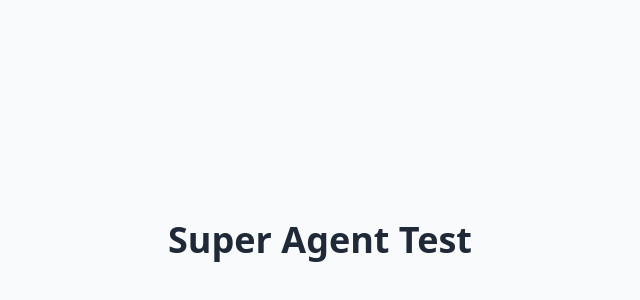
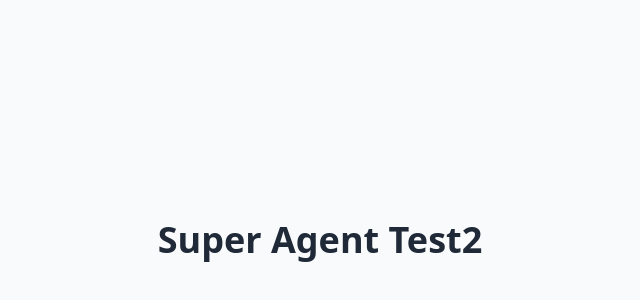
Before and after one commit to cittan/next-ai, a Next.js app in the folder frontend/: page / in a window 1280 px wide. Shown: the part 160-460 px from the top of the page, without its empty margins (320-960 px from the left). Built offline with nearby package versions, Linux system fonts and the light colour scheme.

Commit message:
测试推送2

```diff
--- a/frontend/app/page.tsx
+++ b/frontend/app/page.tsx
@@ -1,7 +1,7 @@
 export default function Home() {
   return (
     <main className="min-h-screen flex items-center justify-center bg-gray-50">
-      <h1 className="text-4xl font-bold text-gray-800">Super Agent Test</h1>
+      <h1 className="text-4xl font-bold text-gray-800">Super Agent Test2</h1>
     </main>
   );
 }
```
Also changed, not shown: 1 other file (tests, documents, lock files or other folders).
